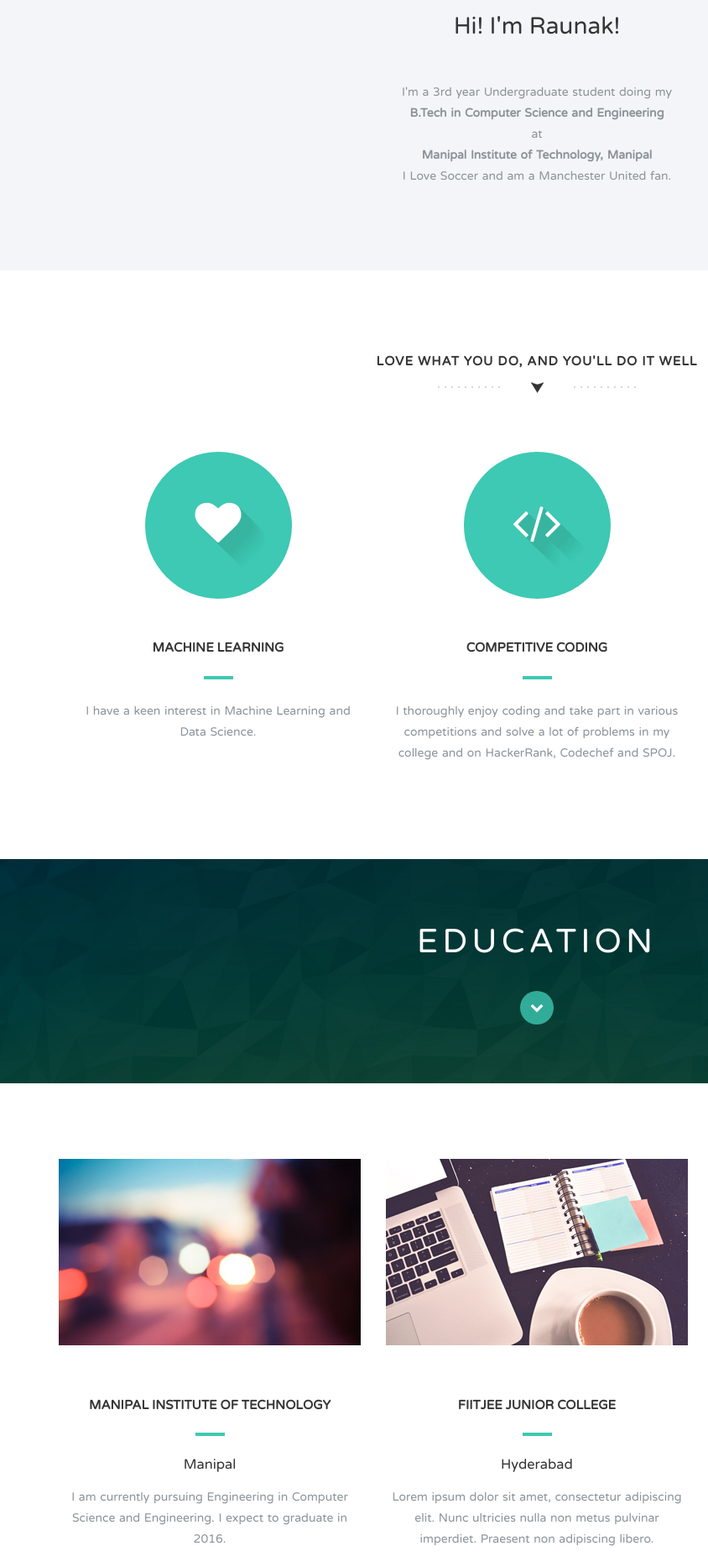
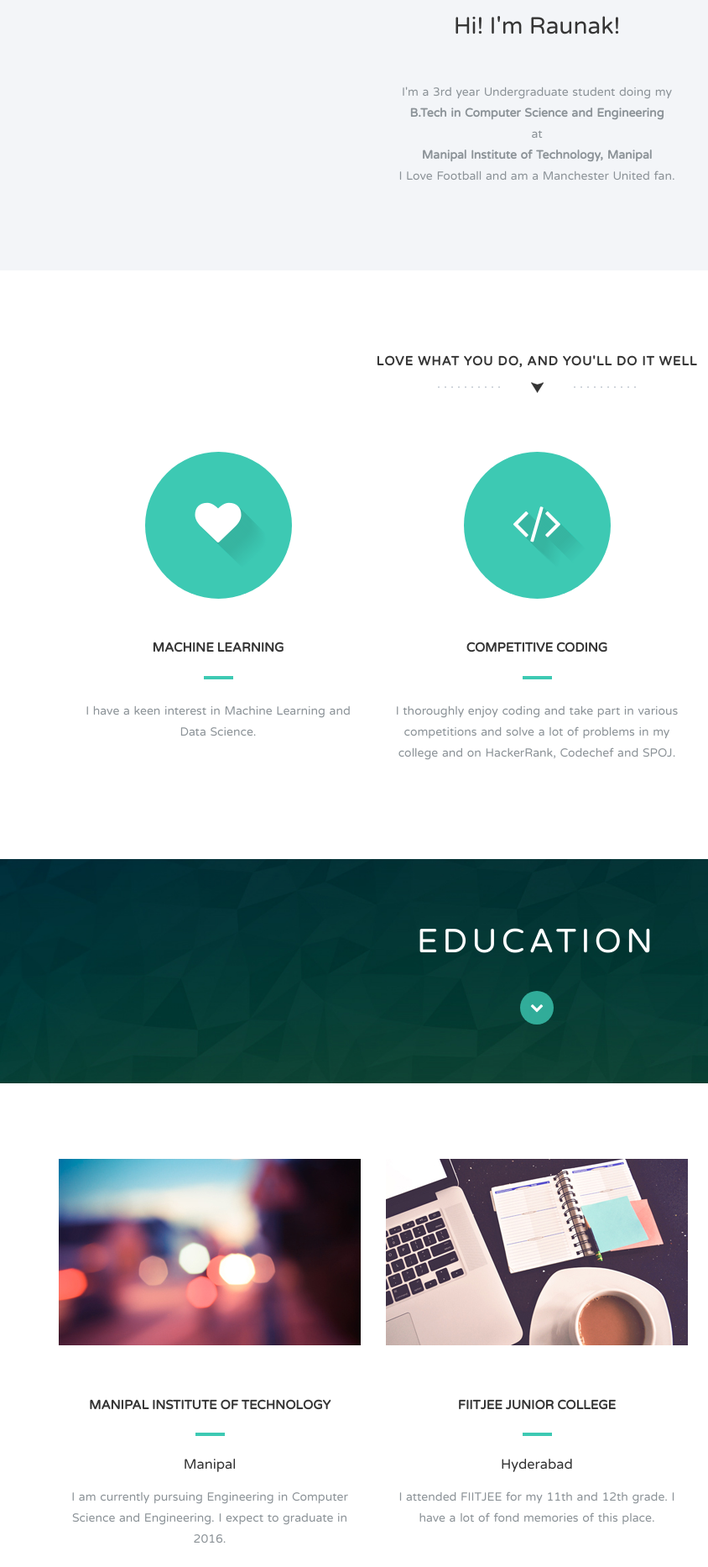
Before and after one commit to raunakmanjani/raunakmanjani.github.io, a plain HTML site: page index.html in a window 1280 px wide. Shown: the part 994-2860 px from the top of the page at 84% size, 0-844 px from the left. Drawn offline with nearby package versions, Linux system fonts and the light colour scheme.

Commit message:
Added a new message for FIITJEE

```diff
--- a/index.html
+++ b/index.html
@@ -1,253 +1,3 @@
-
-
-
-
-
-
-
-
-
-
-
-
-
-
-
-
-
-
-
-
-
-
-
-
-
-
-
-
-
-
-
-
-
-
-
-
-
-
-
-
-
-
-
-
-
-
-
-
-
-
-
-
-
-
-
-
-
-
-
-
-
-
-
-
-
-
-
-
-
-
-
-
-
-
-
-
-
-
-
-
-
-
-
-
-
-
-
-
-
-
-
-
-
-
-
-
-
-
-
-
-
-
-
-
-
-
-
-
-
-
-
-
-
-
-
-
-
-
-
-
-
-
-
-
-
-
-
-
-
-
-
-
-
-
-
-
-
-
-
-
-
-
-
-
-
-
-
-
-
-
-
-
-
-
-
-
-
-
-
-
-
-
-
-
-
-
-
-
-
-
-
-
-
-
-
-
-
-
-
-
-
-
-
-
-
-
-
-
-
-
-
-
-
-
-
-
-
-
-
-
-
-
-
-
-
-
-
-
-
-
-
-
-
-
-
-
-
-
-
-
-
-
-
-
-
-
-
-
-
-
-
-
-
-
-
-
-
-
-
-
-
-
-
-
-
-
-
-
-
-
 <!DOCTYPE html>
 <html lang="en">
   <head>
@@ -348,7 +98,7 @@
 
                 <h1 class="intro text-center">Hi! I'm Raunak!</h1>
                 <p>I'm a 3rd year Undergraduate student doing my <br>
-								<strong>B.Tech in Computer Science and Engineering</strong><br>at<br> <strong>Manipal Institute of Technology, Manipal<br></strong>I Love Soccer and am a Manchester United fan.<br>
+								<strong>B.Tech in Computer Science and Engineering</strong><br>at<br> <strong>Manipal Institute of Technology, Manipal<br></strong>I Love Football and am a Manchester United fan.<br>
 								</p>
               </div>
             </div>
@@ -436,7 +186,7 @@
                       </div>
                       <h2>FIITJEE Junior College</h2>
 					  <h3>Hyderabad</h3>
-                      <p>Lorem ipsum dolor sit amet, consectetur adipiscing elit. Nunc ultricies nulla non metus pulvinar imperdiet. Praesent non adipiscing libero.</p>
+                      <p>I attended FIITJEE for my 11th and 12th grade. I have a lot of fond memories of this place.</p>
                     </div>
                     <div class="col-md-4 wp4 delay-1s">
                       <div class="overlay-effect effects clearfix">
```
